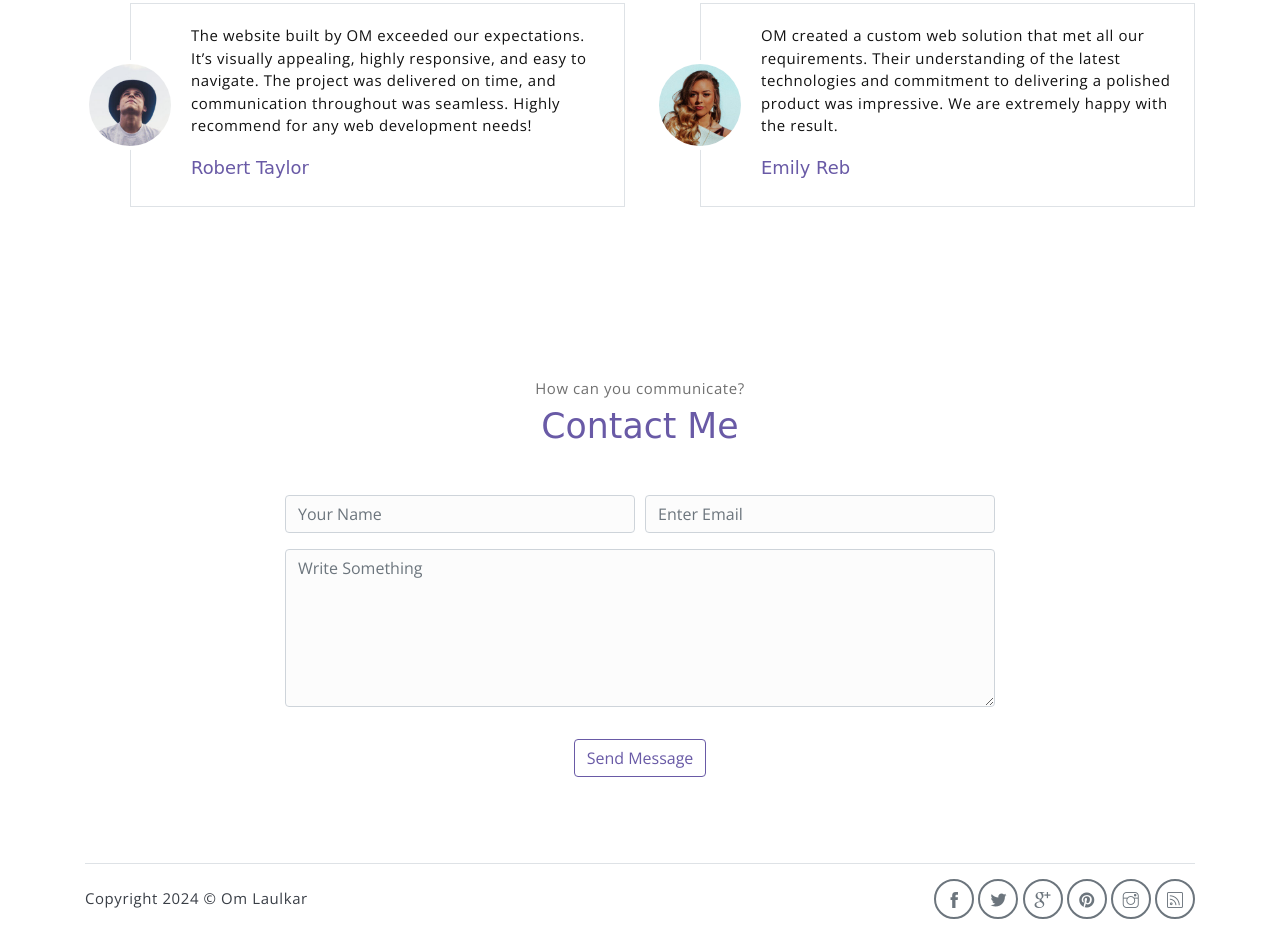
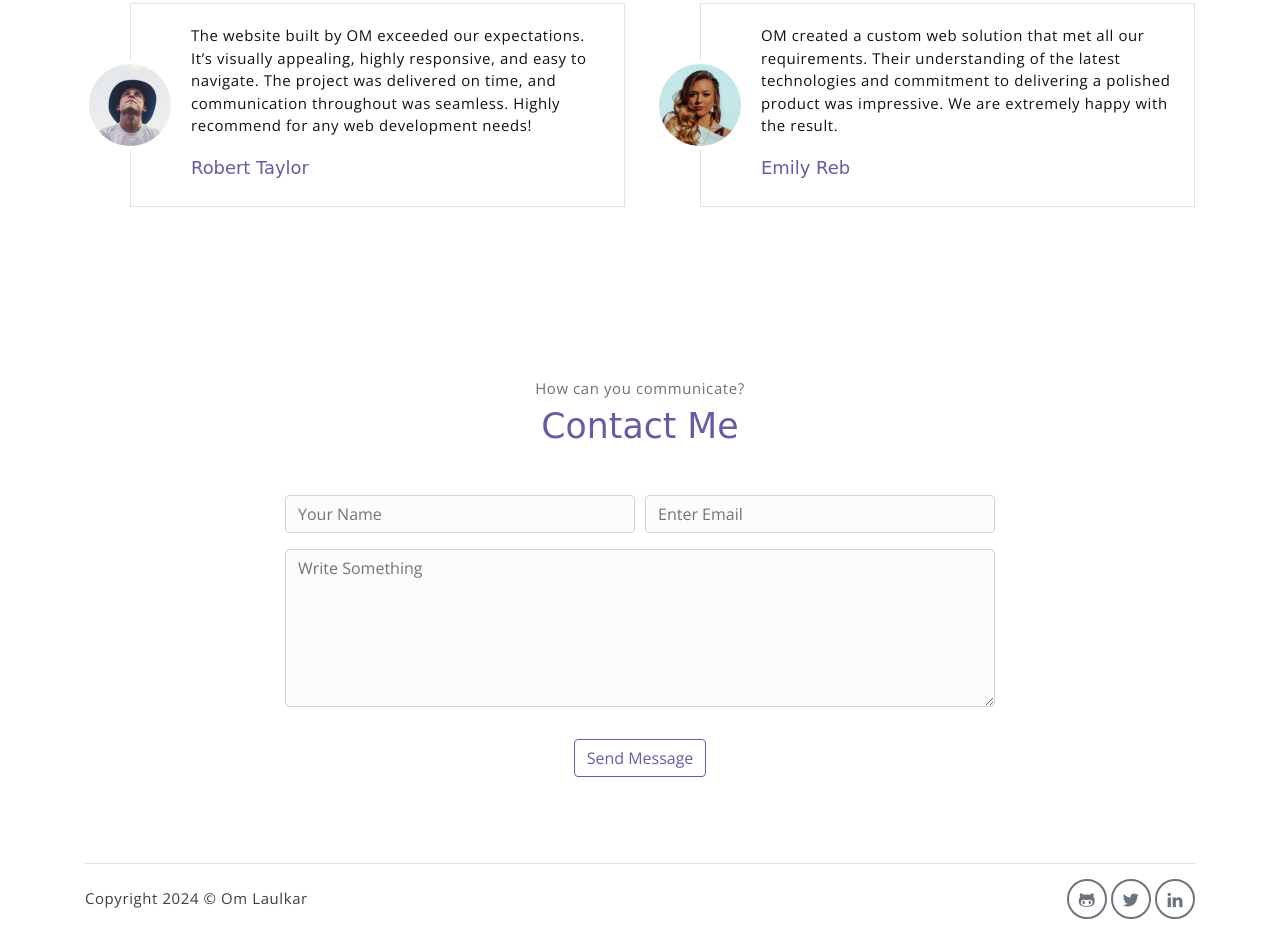
Before and after one commit to codegoddddd/PortFolio, a plain HTML site: page index.html in a window 1280 px wide. Shown: the part 2748-3681 px from the top of the page. Drawn offline with nearby package versions, Linux system fonts and the light colour scheme; a web font is replaced by a local one.

Commit message:
Update index.html -> fixed footer icons

```diff
--- a/index.html
+++ b/index.html
@@ -422,12 +422,15 @@
                 Om Laulkar
             </p>
             <div class="social-links text-right m-auto ml-sm-auto">
-                <a href="javascript:void(0)" class="link"><i class="ti-facebook"></i></a>
+                <a href="https://github.com/codegoddddd" class="link"><i class="ti-github"></i></a>
+                <a href="https://x.com/OmLaulkar" class="link"><i class="ti-twitter-alt"></i></a>
+                <a href="https://www.linkedin.com/in/om-laulkar/" class="link"><i class="ti-linkedin"></i></a>
+<!--                 <a href="javascript:void(0)" class="link"><i class="ti-facebook"></i></a>
                 <a href="javascript:void(0)" class="link"><i class="ti-twitter-alt"></i></a>
                 <a href="javascript:void(0)" class="link"><i class="ti-google"></i></a>
                 <a href="javascript:void(0)" class="link"><i class="ti-pinterest-alt"></i></a>
                 <a href="javascript:void(0)" class="link"><i class="ti-instagram"></i></a>
-                <a href="javascript:void(0)" class="link"><i class="ti-rss"></i></a>
+                <a href="javascript:void(0)" class="link"><i class="ti-rss"></i></a> -->
             </div>
         </footer>
     </div> <!-- end of page footer -->
```
